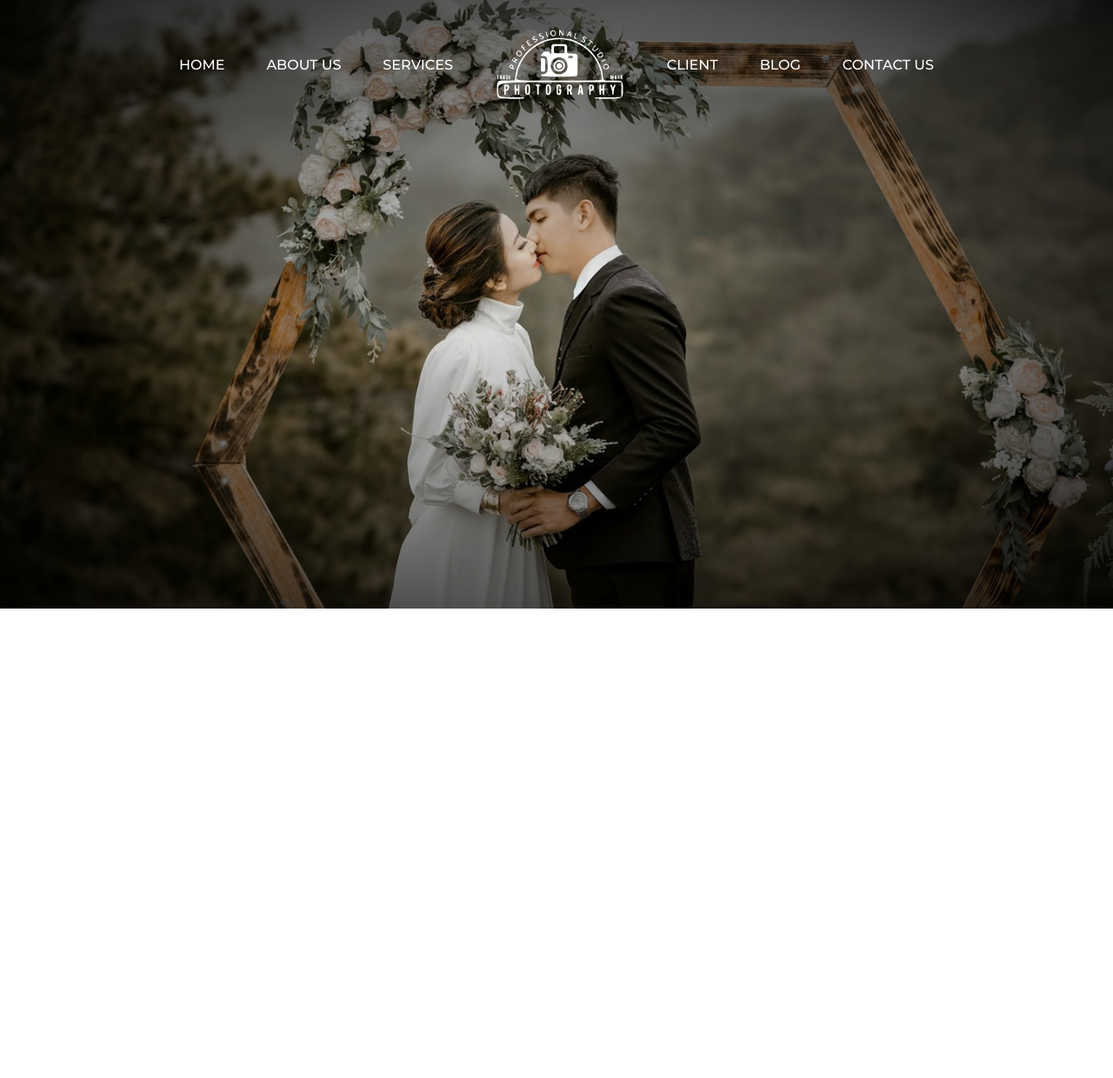
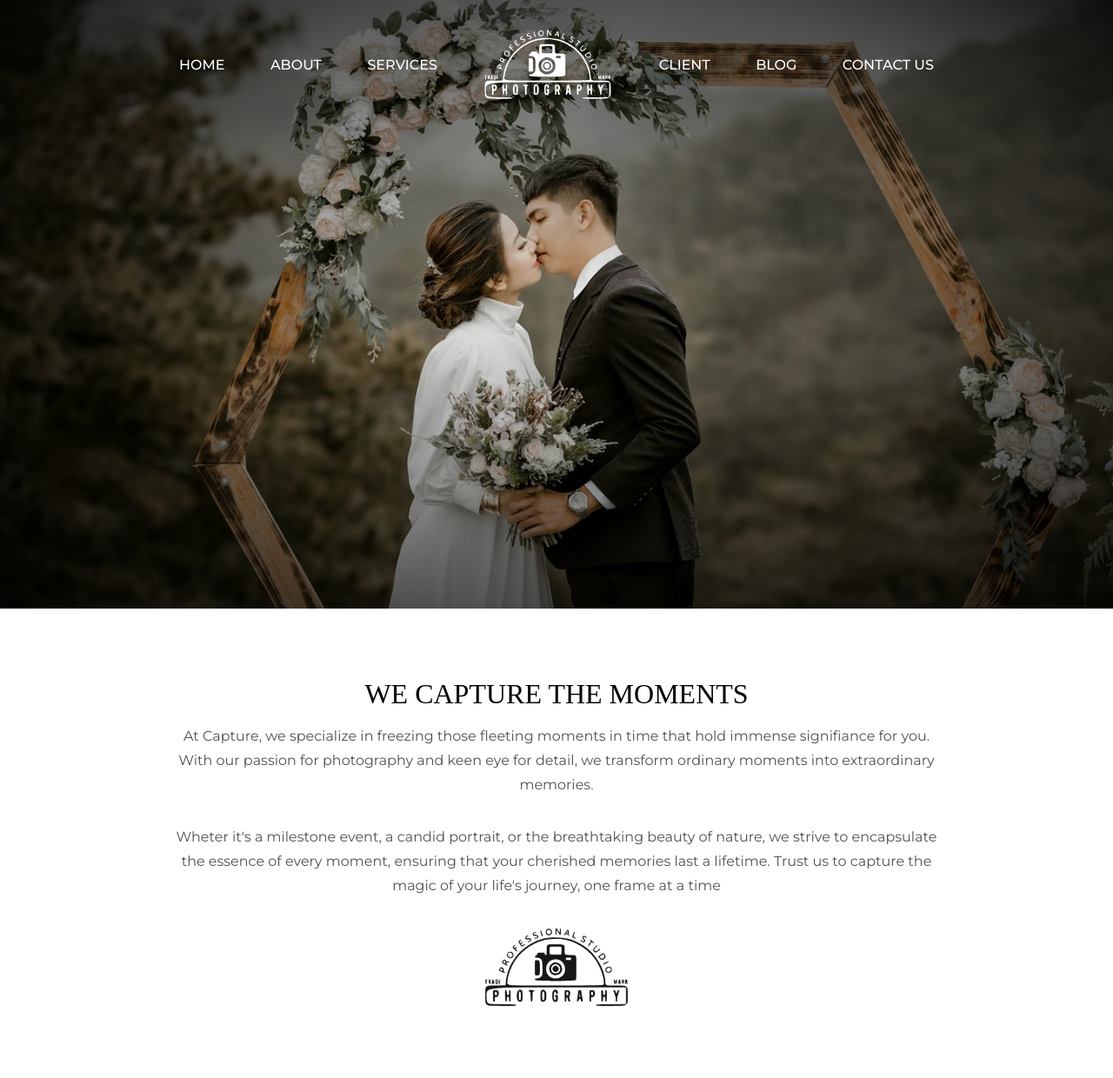
Before and after one commit to ClementMadiot/Web_Design_Capture, a plain HTML site: page index.html in a window 1280 px wide. Shown: the whole page at 87% size. Before the commit the page ends 800 px from the top, so only its background shows below. Drawn offline with nearby package versions, Linux system fonts and the light colour scheme.

Commit message:
add about + setup scrollReveal

```diff
--- a/index.html
+++ b/index.html
@@ -22,22 +22,18 @@
           </div>
           <div class="nav_menu_btn" id="menuBtn"><i class="ri-menu-line"></i></div>
         </div>
-        <ul class="nav_links" id="navLinks">
-          <li><a href="#home">home</a></li>
-          <li><a href="#about">about us</a></li>
-          <li><a href="#service">services</a></li>
-          <li class="nav_logo">
-            <a href="#">
-              <img src="assets/logo-white.png" alt="logo-white" />
-            </a>
-          </li>
-          <li><a href="#client">client</a></li>
-          <li><a href="#blog">blog</a></li>
-          <li><a href="#contact">contact us</a></li>
-        </ul>
+        <ul class="nav_links" id="navLinks"></ul>
       </nav>
     </header>
 
+    <div class="section_container" id="about">
+      <h2 class="section_header">we capture the moments</h2>
+      <p>At Capture, we specialize in freezing those fleeting moments in time that hold immense signifiance for you. With our passion for photography and keen eye for detail, we transform ordinary moments into extraordinary memories.</p>
+
+      <p>Wheter it's a milestone event, a candid portrait, or the breathtaking beauty of nature, we strive to encapsulate the essence of every moment, ensuring that your cherished memories last a lifetime. Trust us to capture the magic of your life's journey, one frame at a time</p>
+      <img src="assets/logo-dark.png " alt="logo-dark">
+    </div>
+    <script src="https://unpkg.com/scrollreveal"></script>
     <script src="main.js"></script>
   </body>
 </html>
--- a/main.js
+++ b/main.js
@@ -1,6 +1,9 @@
 const menuBtn = document.getElementById('menuBtn')
 const navLinks = document.getElementById('navLinks')
 const menuBtnIcon = menuBtn.querySelector('i')
+
+window.sr = new ScrollReveal();
+
 
 //* Menu Toggle
 menuBtn.addEventListener('click', (e) => {
@@ -14,3 +17,66 @@ menuBtn.addEventListener('click', (e) => {
     menuBtnIcon.setAttribute('class', 'ri-menu-line')
   })
 })
+
+//* Display Nav
+const navArray = [
+  {
+    id: 'n1',
+    a: `<a href="#home">home</a>`,
+  },
+  {
+    id: 'n2',
+    a: `<a href="#about">about</a>`,
+  },
+  {
+    id: 'n3',
+    a: `<a href="#service">services</a>`,
+  },
+  {
+    id: 'n4',
+    a: `<a href="#"><img src="assets/logo-white.png" alt="logo-white" /></a>`,
+  },
+  {
+    id: 'n5',
+    a: `<a href="#client">client</a>`,
+  },
+  {
+    id: 'n6',
+    a: `<a href="#blog">blog</a>`,
+  },
+  {
+    id: 'n7',
+    a: `<a href="#contact">contact us</a>`,
+  },
+]
+
+function displayNavBar(nav){
+  let navArrayItems = nav
+  .map(function(item){
+    return`
+    <li id='${item.id}'>${item.a}</li>
+    `
+  }).join('')
+  navLinks.innerHTML = navArrayItems
+}
+displayNavBar(navArray)
+
+//* ScrollReveal
+const scrollRevealOption = {
+  discance: '50px',
+  origin: 'bottom',
+  duration: 1000,
+}
+
+sr.reveal('#about h2', {
+  ...scrollRevealOption,
+})
+sr.reveal('#about p',{
+  ...scrollRevealOption,
+  delay:300,
+  interval: 300
+})
+sr.reveal('#about img',{
+  ...scrollRevealOption,
+  delay:1000
+})
--- a/style.css
+++ b/style.css
@@ -27,7 +27,13 @@ a,
 h1,
 h2 {
   text-transform: uppercase;
-  transition: 0.3s;
+}
+h2 {
+  margin-bottom: 1rem;
+  font-size: 2rem;
+  font-weight: 400;
+  font-family: var(--header-font);
+  text-align: center;
 }
 h3,
 h4 {
@@ -40,7 +46,13 @@ li {
 a{
   text-decoration: none;
   font-weight: 500;
+  transition: 0.3s;
   color: var(--white);
+}
+p{
+  color: var(--text-light);
+  line-height: 1.75rem;
+  text-align: center;
 }
 
 img {
@@ -51,18 +63,6 @@ img {
   max-width: var(--max-width);
   margin: auto;
   padding: 5rem 1rem;
-}
-.section_header {
-  margin-bottom: 1rem;
-  font-size: 2rem;
-  font-weight: 400;
-  font-family: var(--header-font);
-  text-align: center;
-}
-.section_description {
-  color: var(--text-light);
-  line-height: 1.75rem;
-  text-align: center;
 }
 .btn {
   padding: 0.75rem 1.5rem;
@@ -107,7 +107,7 @@ nav {
   gap: 1rem;
   background-color: var(--text-dark);
 }
-.nav_logo img {
+.nav_logo img{
   max-width: 70px;
 }
 .nav_menu_btn {
@@ -132,7 +132,7 @@ nav {
 .nav_links.open{
   transform: translateY(0);
 }
-.nav_links .nav_logo{
+.nav_links #n4{
 display: none;
 }
 .nav_links a{
@@ -142,6 +142,18 @@ display: none;
 .nav_links a:hover{
   border-color: var(--white);
 }
+/**** About ****/
+#about p{
+  max-width: 900px;
+  margin-inline: auto;
+  margin-bottom: 2rem;
+}
+#about img{
+  max-width: 170px;
+  margin-inline: auto;
+}
+
+
 /**** Responsive ****/
 /*: Ipad */
 @media (width > 768px) {
@@ -169,10 +181,10 @@ nav{
   justify-content: space-between;
   background-color: transparent;
 }
-.nav_links .nav_logo{
+.nav_links #n4{
   display: block;
 }
-.nav_links .nav_logo img{
+.nav_links #n4{
   max-width: 150px;
 }
 }
```
